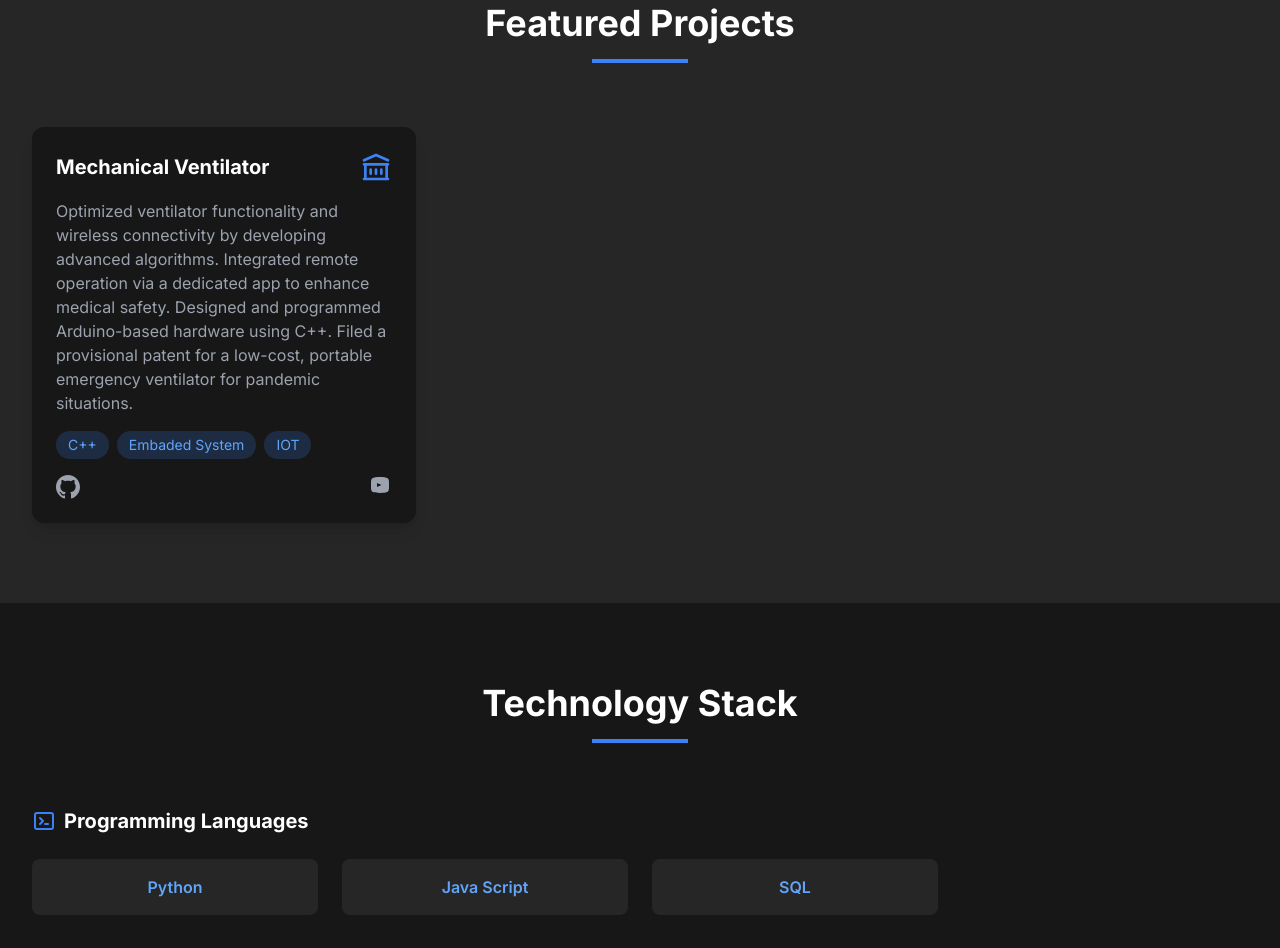
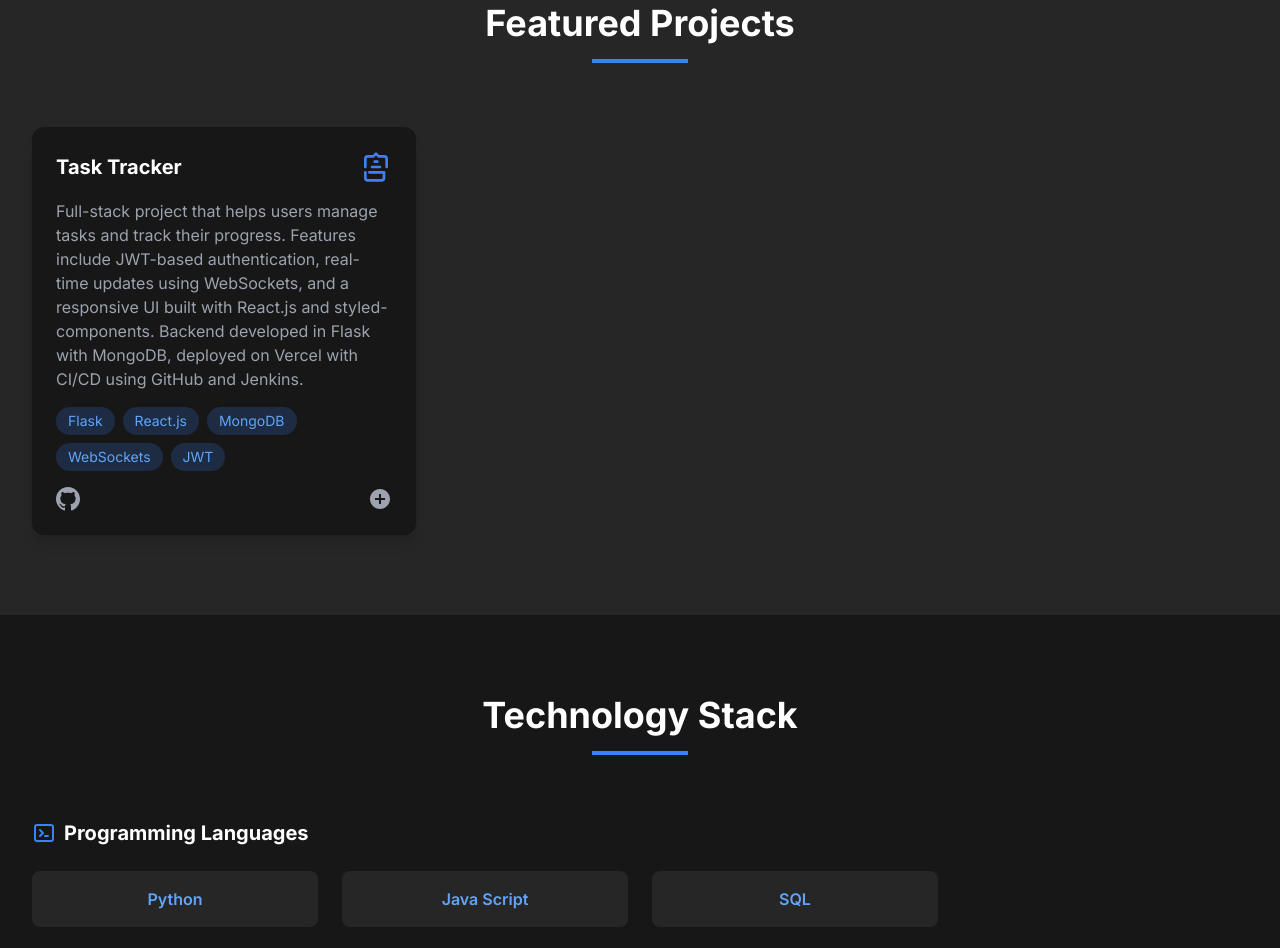
Before and after one commit to Aditya-1998k/resume-page, a plain HTML site: page index.html in a window 1280 px wide. Shown: the part 2419-3367 px from the top of the page. Drawn offline with nearby package versions, Linux system fonts and the light colour scheme.

Commit message:
Update index.html

```diff
--- a/index.html
+++ b/index.html
@@ -687,28 +687,30 @@ class Developer:
                <div class="bg-neutral-900 rounded-xl overflow-hidden shadow-lg hover:transform hover:scale-105 transition duration-300 animate__animated animate__fadeInUp">
                 <div class="p-6">
                     <div class="flex items-center justify-between mb-4">
-                            <h3 class="text-xl font-bold text-white">Mechanical Ventilator</h3>
+                        <h3 class="text-xl font-bold text-white">Task Tracker</h3>
                         <svg class="w-8 h-8 text-blue-500" fill="none" stroke="currentColor" viewBox="0 0 24 24">
-                                <path stroke-linecap="round" stroke-linejoin="round" stroke-width="2" d="M8 14v3m4-3v3m4-3v3M3 21h18M3 10h18M3 7l9-4 9 4M4 10h16v11H4V10z"></path>
+                            <path stroke-linecap="round" stroke-linejoin="round" stroke-width="2" d="M9 12h6m2 4H7m4-8h2m5 8v4a2 2 0 01-2 2H6a2 2 0 01-2-2v-4m16-4V6a2 2 0 00-2-2h-4l-2-2-2 2H6a2 2 0 00-2 2v6"></path>
                         </svg>
                     </div>
                     <p class="text-gray-400 mb-4">
-                            Optimized ventilator functionality and wireless connectivity by developing advanced algorithms. Integrated remote operation via a dedicated app to enhance medical safety. Designed and programmed Arduino-based hardware using C++. Filed a provisional patent for a low-cost, portable emergency ventilator for pandemic situations.</p>
+                        Full-stack project that helps users manage tasks and track their progress. Features include JWT-based authentication, real-time updates using WebSockets, and a responsive UI built with React.js and styled-components. Backend developed in Flask with MongoDB, deployed on Vercel with CI/CD using GitHub and Jenkins.
+                    </p>
                     <div class="flex flex-wrap gap-2 mb-4">
-                            <span class="px-3 py-1 bg-blue-500/20 text-blue-400 rounded-full text-sm">C++</span>
-                            <span class="px-3 py-1 bg-blue-500/20 text-blue-400 rounded-full text-sm">Embaded System</span>
-                            <span class="px-3 py-1 bg-blue-500/20 text-blue-400 rounded-full text-sm">IOT</span>
+                        <span class="px-3 py-1 bg-blue-500/20 text-blue-400 rounded-full text-sm">Flask</span>
+                        <span class="px-3 py-1 bg-blue-500/20 text-blue-400 rounded-full text-sm">React.js</span>
+                        <span class="px-3 py-1 bg-blue-500/20 text-blue-400 rounded-full text-sm">MongoDB</span>
+                        <span class="px-3 py-1 bg-blue-500/20 text-blue-400 rounded-full text-sm">WebSockets</span>
+                        <span class="px-3 py-1 bg-blue-500/20 text-blue-400 rounded-full text-sm">JWT</span>
                     </div>
                     <div class="flex justify-between items-center">
-                            <a href="https://github.com/gomanish/mechanicalVentilator" class="text-gray-400 hover:text-blue-500 transition-colors">
+                        <a href="https://github.com/Aditya-1998k/task-tracker-backend" class="text-gray-400 hover:text-blue-500 transition-colors">
                             <svg class="w-6 h-6" fill="currentColor" viewBox="0 0 24 24">
                                 <path d="M12 0c-6.626 0-12 5.373-12 12 0 5.302 3.438 9.8 8.207 11.387.599.111.793-.261.793-.577v-2.234c-3.338.726-4.033-1.416-4.033-1.416-.546-1.387-1.333-1.756-1.333-1.756-1.089-.745.083-.729.083-.729 1.205.084 1.839 1.237 1.839 1.237 1.07 1.834 2.807 1.304 3.492.997.107-.775.418-1.305.762-1.604-2.665-.305-5.467-1.334-5.467-5.931 0-1.311.469-2.381 1.236-3.221-.124-.303-.535-1.524.117-3.176 0 0 1.008-.322 3.301 1.23.957-.266 1.983-.399 3.003-.404 1.02.005 2.047.138 3.006.404 2.291-1.552 3.297-1.23 3.297-1.23.653 1.653.242 2.874.118 3.176.77.84 1.235 1.911 1.235 3.221 0 4.609-2.807 5.624-5.479 5.921.43.372.823 1.102.823 2.222v3.293c0 .319.192.694.801.576 4.765-1.589 8.199-6.086 8.199-11.386 0-6.627-5.373-12-12-12z"/>
                             </svg>
                         </a>
-
-                            <a href="https://youtu.be/LJ6pgby7AfA" class="text-gray-400 hover:text-blue-500 transition-colors">
+                        <a href="https://task-tracker-frontend-beta.vercel.app/" class="text-gray-400 hover:text-blue-500 transition-colors">
                             <svg class="w-6 h-6" fill="currentColor" viewBox="0 0 24 24">
-                                    <path d="M19.615 3.184c-1.16-.775-4.615-1.184-7.615-1.184s-6.455.409-7.615 1.184c-1.16.775-1.385 2.41-1.385 4.816v4c0 2.406.225 4.041 1.385 4.816 1.16.775 4.615 1.184 7.615 1.184s6.455-.409 7.615-1.184c1.16-.775 1.385-2.41 1.385-4.816v-4c0-2.406-.225-4.041-1.385-4.816zm-10.615 8.816v-4l4.5 2-4.5 2z"/>
+                                <path d="M12 2C6.486 2 2 6.486 2 12s4.486 10 10 10 10-4.486 10-10S17.514 2 12 2zm5 11h-4v4h-2v-4H7v-2h4V7h2v4h4v2z"/>
                             </svg>
                         </a>
                     </div>
```
Lines whose indentation alone changed are shown as unchanged.
